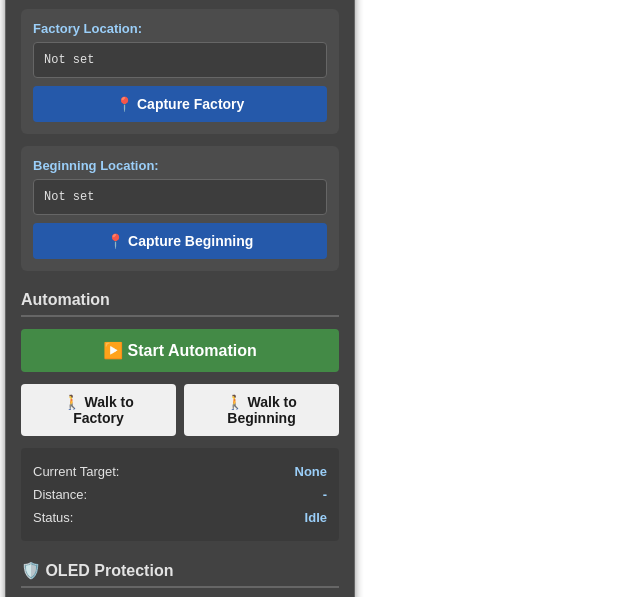
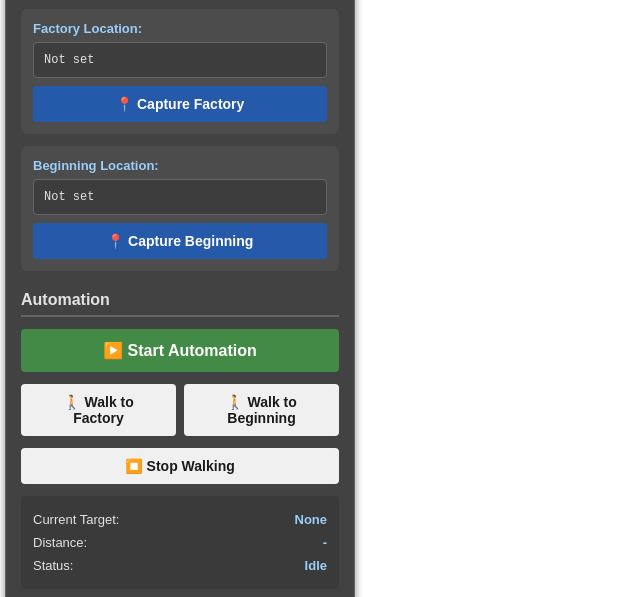
Before and after one commit to dbo9h/SMS-Truck, a plain HTML site: page waypoint/index.html in a window 1280 px wide. Shown: the part 99-696 px from the top of the page, without its empty margins (0-640 px from the left). Drawn offline with Linux system fonts and the light colour scheme.

Commit message:
Add files via upload

```diff
--- a/waypoint/index.html
+++ b/waypoint/index.html
@@ -58,6 +58,7 @@
                     <button onclick="walkToFactory()" class="btn-walk">🚶 Walk to Factory</button>
                     <button onclick="walkToBeginning()" class="btn-walk">🚶 Walk to Beginning</button>
                 </div>
+                <button onclick="stopWalking()" class="btn-stop-walk" style="margin-bottom: 12px;">⏹️ Stop Walking</button>
                 <div class="status">
                     <div>Current Target: <span id="currentTarget">None</span></div>
                     <div>Distance: <span id="distance">-</span></div>
```
